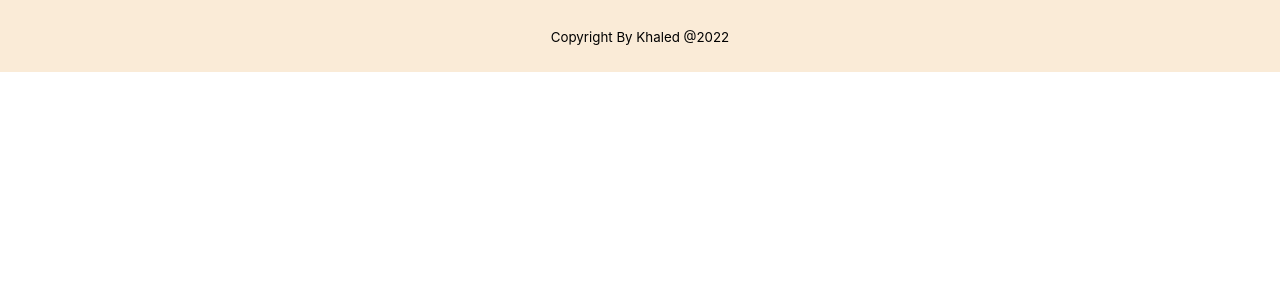
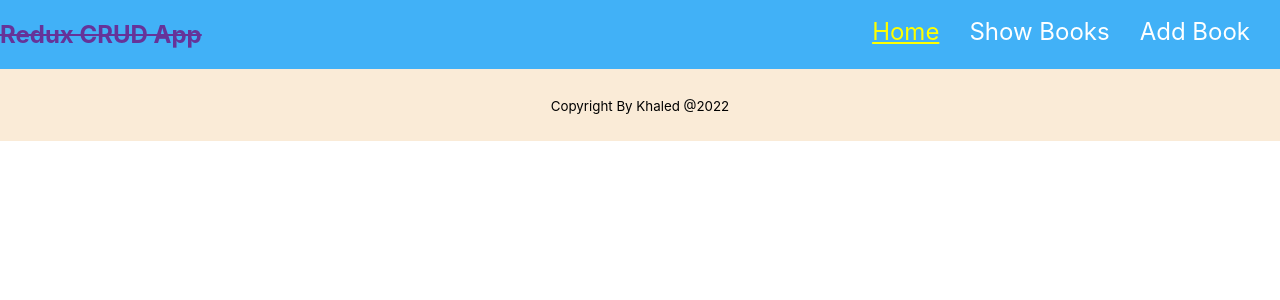
Before and after one commit to khaled39ab/Redux-Toolkit-CRUD_App, a React (Create React App) app: page / in a window 1280 px wide. Shown: the top 300 px of the page. Built offline with nearby package versions, Linux system fonts and the light colour scheme.

Commit message:
added header navbar

```diff
--- a/package.json
+++ b/package.json
@@ -8,6 +8,7 @@
     "@testing-library/user-event": "^13.5.0",
     "react": "^18.2.0",
     "react-dom": "^18.2.0",
+    "react-router-dom": "^6.6.0",
     "react-scripts": "5.0.1",
     "web-vitals": "^2.1.4"
   },
--- a/src/App.js
+++ b/src/App.js
@@ -1,9 +1,15 @@
+import { Route, Routes } from 'react-router-dom';
 import './App.css';
 import Footer from './layouts/footer/Footer';
+import Header from './layouts/header/Header';
 
 function App() {
   return (
     <div>
+      <Header />
+      <Routes>
+        <Route></Route>
+      </Routes>
       <Footer />
     </div>
   );
--- a/src/index.js
+++ b/src/index.js
@@ -3,12 +3,15 @@ import ReactDOM from 'react-dom/client';
 import './index.css';
 import App from './App';
 import reportWebVitals from './reportWebVitals';
+import { BrowserRouter } from 'react-router-dom';
 
 const root = ReactDOM.createRoot(document.getElementById('root'));
 root.render(
-  <React.StrictMode>
-    <App />
-  </React.StrictMode>
+  <BrowserRouter>
+    <React.StrictMode>
+      <App />
+    </React.StrictMode>
+  </BrowserRouter>
 );
 
 // If you want to start measuring performance in your app, pass a function
--- /dev/null
+++ b/src/layouts/header/Header.css
@@ -0,0 +1,26 @@
+.header-container{
+    background-color: rgb(65, 177, 247);
+    display: flex;
+    justify-content: space-between;
+    text-align: center;
+}
+
+.icon{
+    color: rebeccapurple;
+    text-decoration: line-through;
+}
+nav{
+    font-size: 1.5rem;
+    padding-top: 17px;
+}
+
+.link{
+    margin-right: 30px;
+    text-decoration: none;
+    color: white;
+}
+
+nav .active{
+    color: yellow;
+    text-decoration: underline;
+}
--- a/src/layouts/header/Header.js
+++ b/src/layouts/header/Header.js
@@ -1,9 +1,20 @@
 import React from 'react';
+import './Header.css'
+import { NavLink } from 'react-router-dom';
 
 const Header = () => {
     return (
-        <div>
-
+        <div className='header-container'>
+            <div>
+                <h2 className='icon'>Redux CRUD App</h2>
+            </div>
+            <div>
+                <nav>
+                    <NavLink className='link' to={'/'}>Home</NavLink>
+                    <NavLink className='link' to={'/show-books'}>Show Books</NavLink>
+                    <NavLink className='link' to={'/add-book'}>Add Book</NavLink>
+                </nav>
+            </div>
         </div>
     );
 };
```
Also changed, not shown: 1 other file (tests, documents, lock files or other folders).
